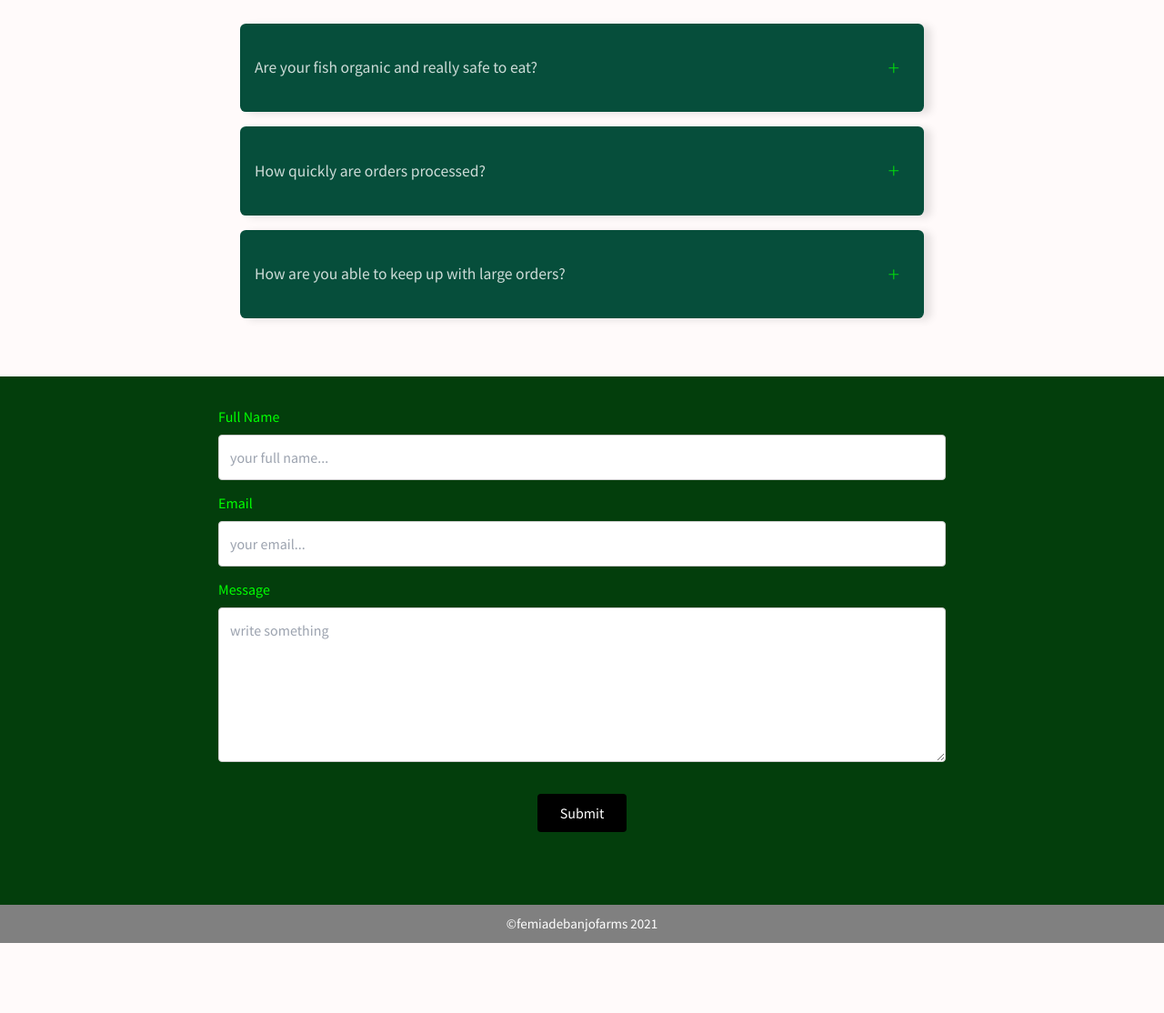
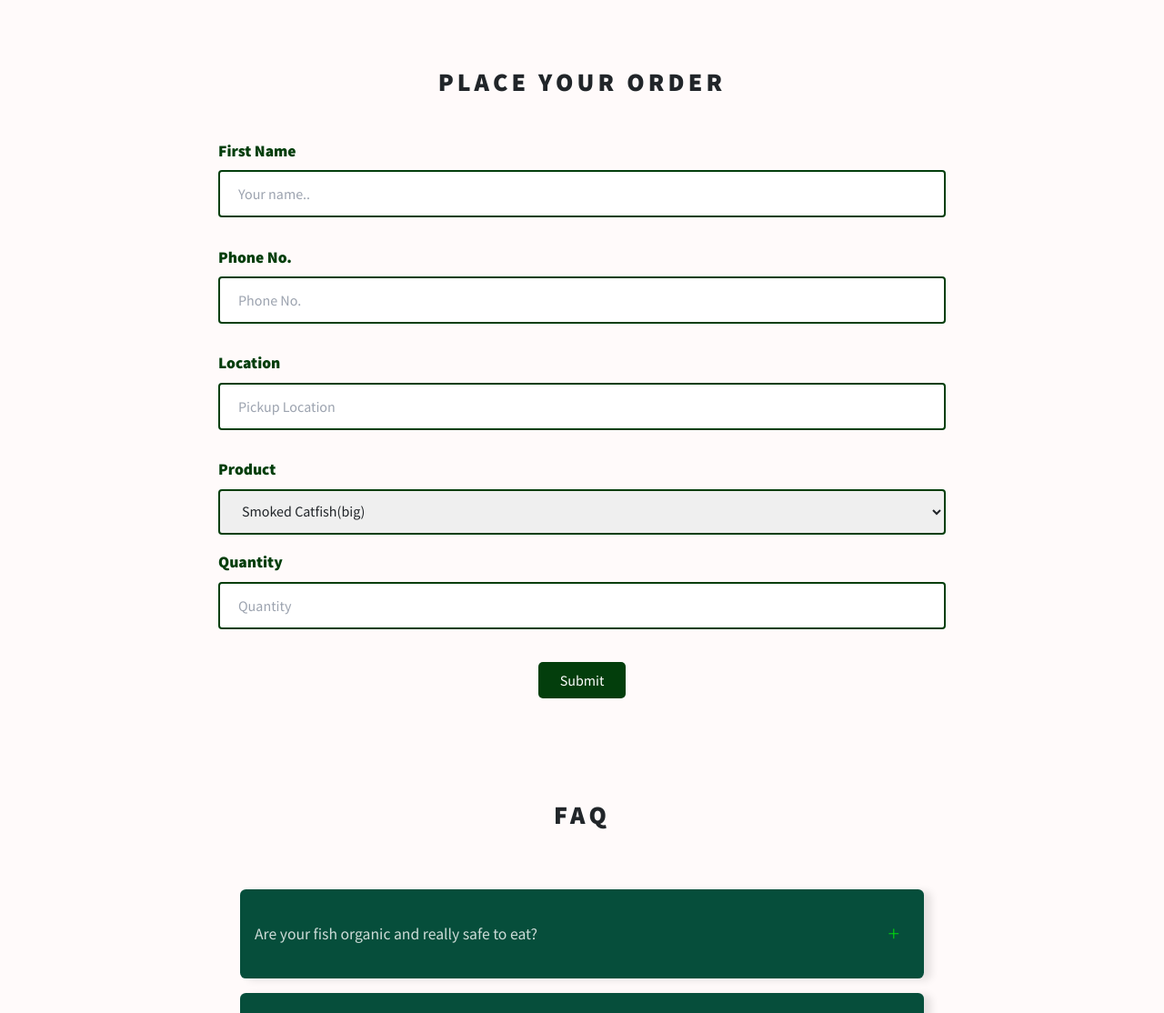
Before and after one commit to kbelloo/femiadebayofarms, a plain HTML site: page index.html in a window 1280 px wide. Shown: the part 1520-2634 px from the top of the page at 91% size. Before the commit the page ends 2557 px from the top, so only its background shows below. Drawn offline with nearby package versions, Linux system fonts and the light colour scheme.

Commit message:
order section

```diff
--- a/css/style.css
+++ b/css/style.css
@@ -162,6 +162,79 @@ h1 {
 }
 
 
+
+/* ================
+     Order-Section
+=================*/
+
+.order {
+
+    width: 90%;
+    margin: 0 auto;
+    max-width: 800px;
+}
+
+.ordform {
+
+    margin-top: 4em;
+}
+
+
+.ordform-head {
+
+    text-transform: uppercase;
+    margin-top: 4em;
+    margin-bottom: 1em;
+    text-align: center;
+    font-size: 1.75em;
+    font-weight: 700;
+    letter-spacing: .15em;
+}
+
+
+.form-width input[type=text],
+select {
+
+    width: 100%;
+    padding: 12px 20px;
+    display: inline-block;
+    border-radius: 4px;
+    box-sizing: border-box;
+    border: 2px solid #033e0c;
+    outline: none;
+}
+
+.form-width label {
+
+    margin-top: 1em;
+    font-size: 1.1rem;
+    font-weight: 600;
+    color: #033e0c;
+
+}
+
+.order-button {
+
+    display: flex;
+    justify-content: center;
+}
+
+.order-btn {
+
+    background: #033e0c;
+    padding: .5em 1.5em;
+    border-radius: 5px;
+    color: #fff;
+}
+
+.order-btn:hover,
+.order-btn:active{
+
+    background: #0a840a;
+    color: #000;
+    font-weight: 600;
+}
+
 /* ==========
      FAQ
 ===========*/
@@ -181,7 +254,7 @@ h1 {
 
 .accordion-item {
 
-/*    background-color: #033e0c;*/
+    /*    background-color: #033e0c;*/
     border-radius: .4rem;
     margin-bottom: 1rem;
     padding: 1rem;
--- a/index.html
+++ b/index.html
@@ -80,7 +80,7 @@
             </div>
             <div class="home--button">
                 <a href="#contact" class="button--contact">Contact Us</a>
-                <a href="#contact" class="button--order">Order Now</a>
+                <a href="#order" class="button--order">Order Now</a>
             </div>
         </section>
 
@@ -146,9 +146,85 @@
         </section>
 
 
+        <!-- Order Section  -->
+
+        <section class="order">
+
+             <div class="ordform">
+
+                    <form data-netlify="true" method="POST" name="order-form" class="email-collector" id="form">
+
+                        <div class="form">
+
+                            <h2 class="ordform-head">Place your Order</h2>
+
+                            <div class="form-width">
+
+                                <label for="fname">First Name</label>
+                                <input type="text" id="fname" name="firstname" placeholder="Your name.." required>
+
+                                <br>
+
+                                <label for="phone">Phone No.</label>
+                                <input type="text" id="phone" name="phone" placeholder="Phone No." required>
+
+                                <br>
+
+                                <label for="location">Location</label>
+                                <input type="text" id="location" name="location" placeholder="Pickup Location" required>
+
+                                <br>
+
+
+                                <label for="product">Product</label>
+                                <select id="product" name="product">
+
+
+                                    <option value="smoked-big">Smoked Catfish(big)</option>
+                                    <option value="smoked-small">Smoked Catfish(small)</option>
+                                    <option value="smoked-medium">Smoked Catfish(medium)</option>
+
+                                    <option value="frozen-big">Frozen Catfish(big)</option>
+                                    <option value="frozen-small">Frozen Catfish(small)</option>
+                                    <option value="frozen-medium">Frozen Catfish(medium)</option>
+
+                                    <option value="live-big">Live Catfish(big)</option>
+                                    <option value="live-small">Live Catfish(small)</option>
+                                    <option value="live-medium">Live Catfish(medium)</option>
+
+                                </select>
+
+                                <br>
+
+                                <label for="quantity">Quantity</label>
+                                <input type="text" id="quantity" name="quantity" placeholder="Quantity" required>
+
+
+                            </div>
+
+                            <br>
+
+
+                            <div class="order-button" id="order-button">
+
+                                <button class="order-btn "type="submit">Submit</button>
+
+                            </div>
+
+                        </div>
+
+                    </form>
+
+                </div>
+        </section>
+
+
         <!--        FAQ -->
 
         <section class="faq">
+
+            <h2 class="about--header">FAQ</h2>
+
             <div class="faq-container">
                 <div class="accordion">
 
```
